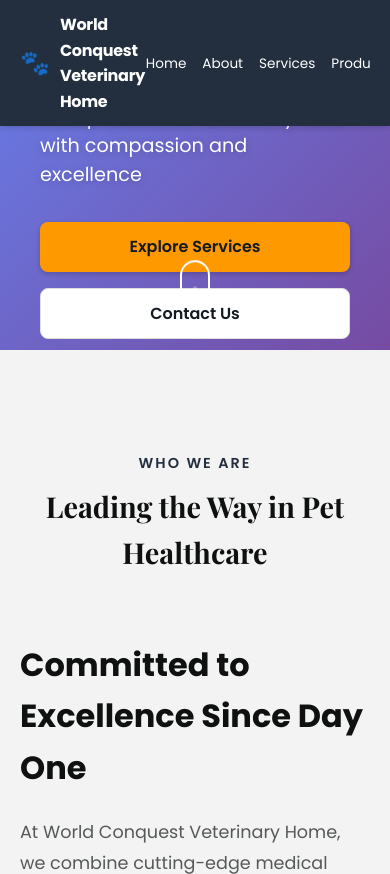
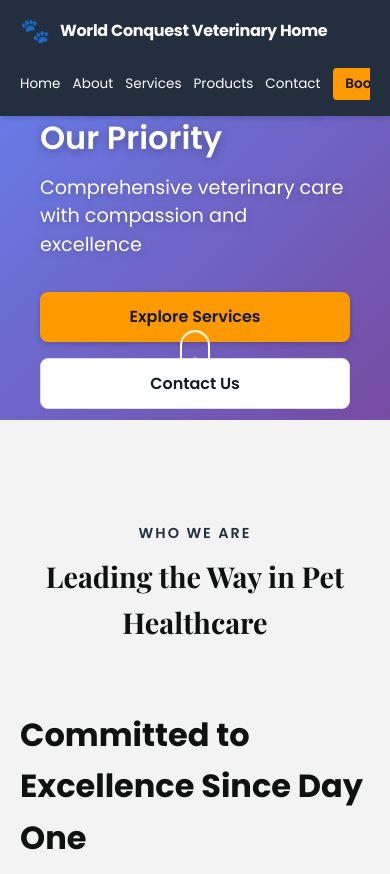
Before and after one commit to faithboy007/world-conquest-veterinary-home, a website: page index.html in a window 390 px wide. Shown: the top 874 px of the page. Drawn offline with nearby package versions, Linux system fonts and the light colour scheme.

Commit message:
Fix mobile responsive layout issues
- Fixed navigation: brand name now appears above nav links on mobile
- Added top margin to hero section to prevent navbar overlap
- Updated services grid to display in 2 columns on mobile (768px)
- Updated stats grid (Happy Pets, Years Experience, etc.) to display in 2 columns on mobile
- Reduced image-wrapper height from 500px to 400px (desktop) and 300px (mobile)
- Navigation is now vertical stacked on mobile with horizontal scrolling menu below logo

Co-Authored-By: Warp <agent@warp.dev>

```diff
--- a/css/styles.css
+++ b/css/styles.css
@@ -188,6 +188,7 @@ body {
     justify-content: flex-start;
     overflow: hidden;
     background: linear-gradient(135deg, #667eea 0%, #764ba2 100%);
+    margin-top: 70px;
 }
 
 .parallax-section {
@@ -417,7 +418,7 @@ body {
 
 .image-wrapper {
     width: 100%;
-    height: 500px;
+    height: 400px;
     background: var(--gradient-primary);
     border-radius: 20px;
     position: relative;
@@ -1660,19 +1661,35 @@ body {
 }
 
 @media (max-width: 768px) {
+    .navbar {
+        position: fixed;
+    }
+
     .menu-toggle {
         display: none;
+    }
+
+    .nav-container {
+        flex-direction: column;
+        align-items: flex-start;
+        padding: 0.75rem 20px;
+        gap: 0.75rem;
+    }
+
+    .logo {
+        width: 100%;
     }
 
     .nav-menu {
         display: flex;
         flex-direction: row;
-        gap: 1rem;
+        gap: 0.75rem;
         overflow-x: auto;
         overflow-y: hidden;
-        padding: 0.5rem 0;
+        padding: 0;
         -webkit-overflow-scrolling: touch;
         scrollbar-width: none;
+        width: 100%;
     }
 
     .nav-menu::-webkit-scrollbar {
@@ -1706,7 +1723,8 @@ body {
     }
 
     .services-grid {
-        grid-template-columns: 1fr;
+        grid-template-columns: repeat(2, 1fr);
+        gap: 1.5rem;
     }
 
     .products-grid {
@@ -1719,7 +1737,12 @@ body {
     }
 
     .stats-grid {
-        grid-template-columns: 1fr;
+        grid-template-columns: repeat(2, 1fr);
+        gap: 1rem;
+    }
+
+    .image-wrapper {
+        height: 300px;
     }
 
     .vet-profile-text .section-title {
```
